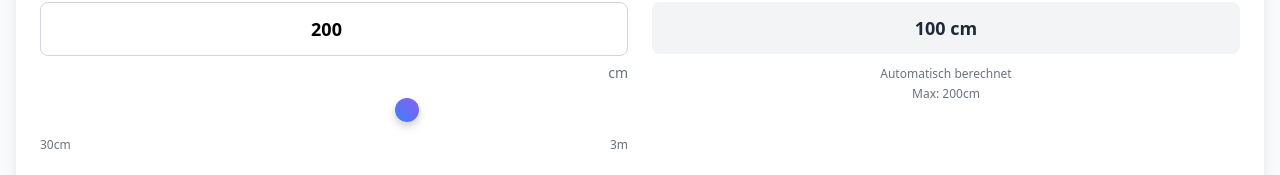
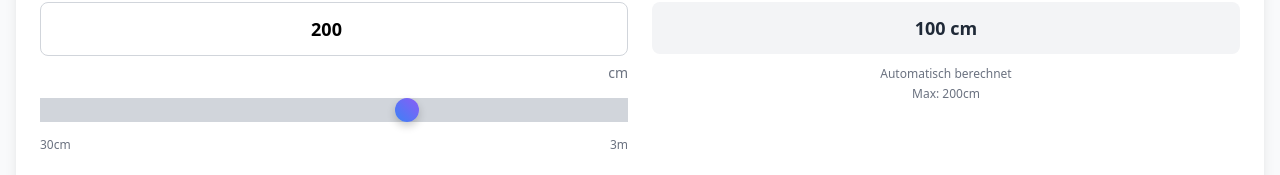
Before and after one commit to michaelwagnerr98-bot/Konfig_nontel, a React (Vite) app: page / in a window 1280 px wide. Shown: the part 830-1005 px from the top of the page. Built offline with nearby package versions, Linux system fonts and the light colour scheme; no server answers.

Commit message:
Make slider line gray

```diff
--- a/src/index.css
+++ b/src/index.css
@@ -27,6 +27,23 @@
 }
 
 /* Custom slider styles for all screen sizes */
+.slider {
+  background: #d1d5db; /* Gray-300 */
+}
+
+.slider::-webkit-slider-track {
+  background: #d1d5db; /* Gray-300 */
+  height: 6px;
+  border-radius: 3px;
+}
+
+.slider::-moz-range-track {
+  background: #d1d5db; /* Gray-300 */
+  height: 6px;
+  border-radius: 3px;
+  border: none;
+}
+
 .slider::-webkit-slider-thumb {
   appearance: none;
   height: 24px;
```
